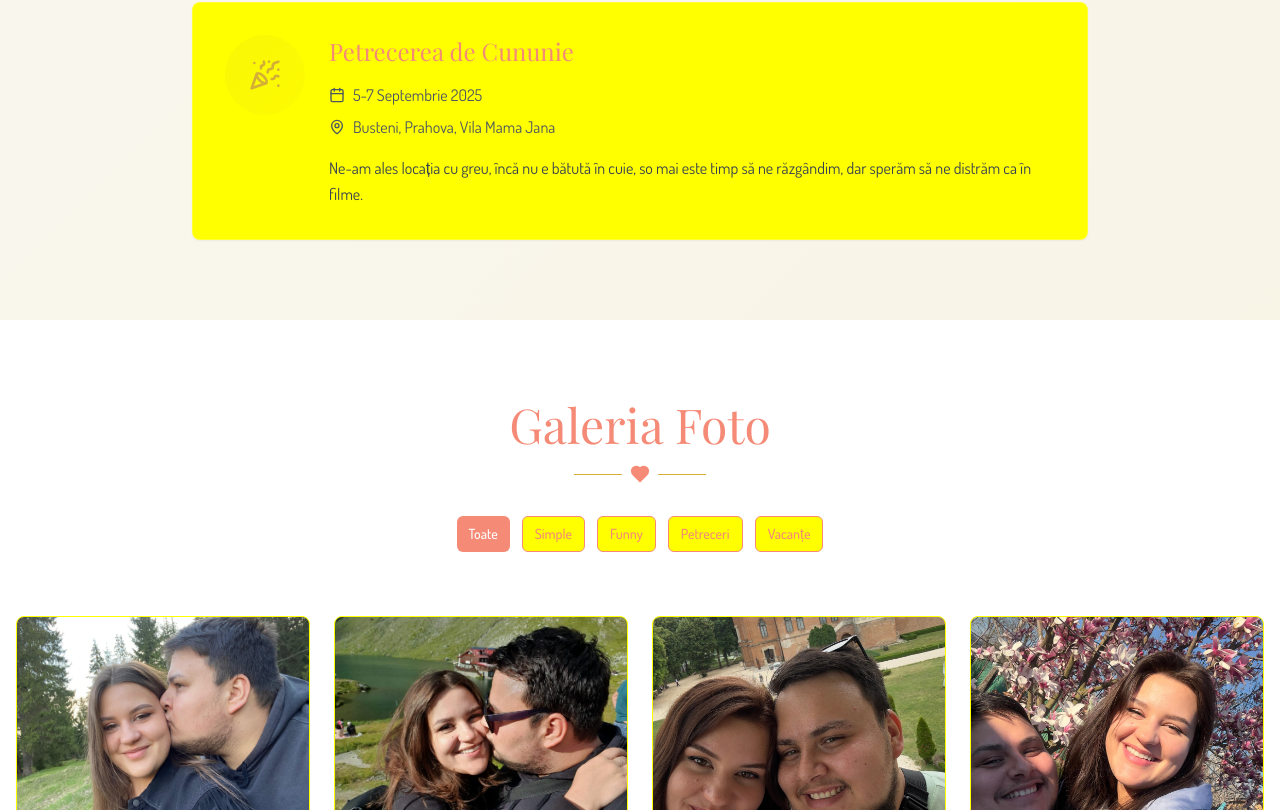
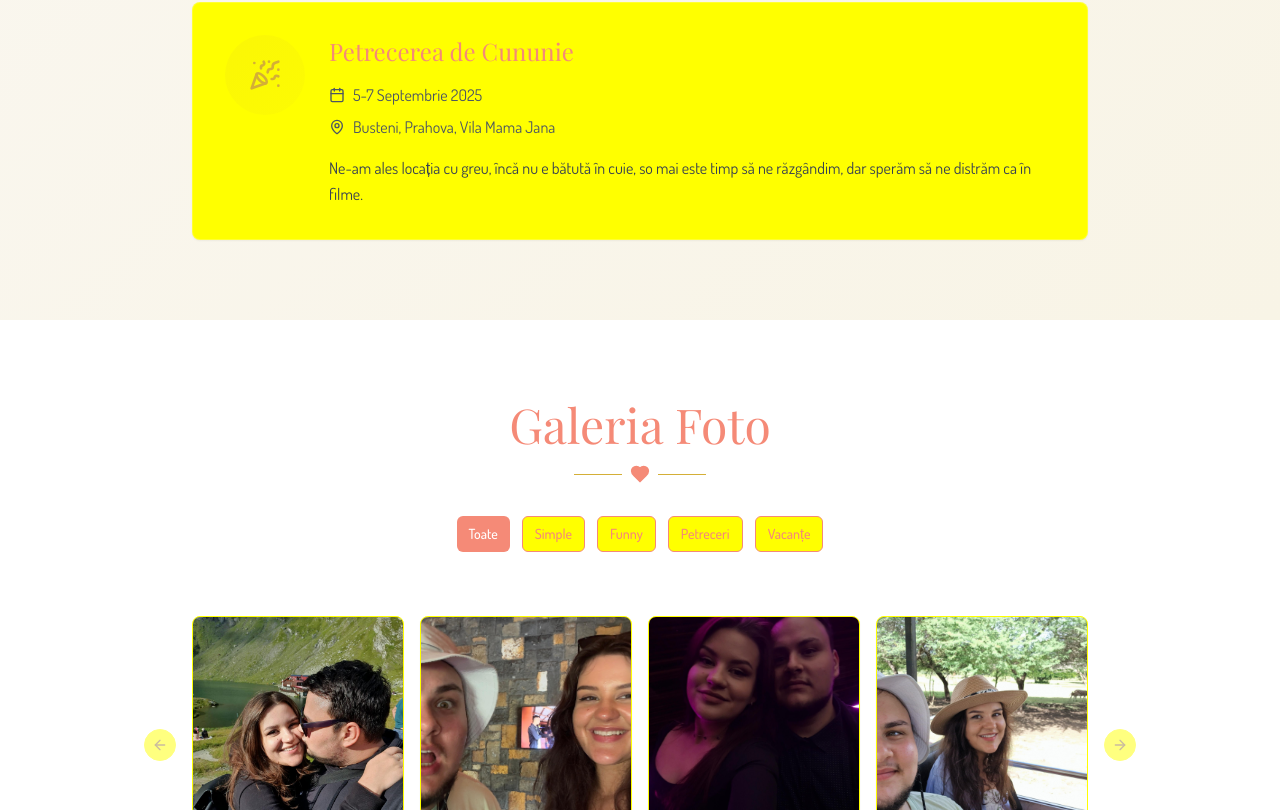
Before and after one commit to alexserban97/diana-alex-cununie, a React (Vite) app: page / in a window 1280 px wide. Shown: the part 1990-2800 px from the top of the page. Built offline with nearby package versions, Linux system fonts and the light colour scheme.

Commit message:
Refactor: Implement carousel for "Toate" category
Implement a carousel with a single line that automatically changes every 3 seconds, displaying a random photo from the four folders in the "Toate" category of the Gallery section.

```diff
--- a/src/components/GallerySection.tsx
+++ b/src/components/GallerySection.tsx
@@ -1,11 +1,19 @@
 
-import { useState } from "react";
+import { useState, useEffect } from "react";
 import { Card } from "@/components/ui/card";
 import { Button } from "@/components/ui/button";
 import { Heart, Camera } from "lucide-react";
+import {
+  Carousel,
+  CarouselContent,
+  CarouselItem,
+  CarouselNext,
+  CarouselPrevious,
+} from "@/components/ui/carousel";
 
 const GallerySection = () => {
   const [activeFilter, setActiveFilter] = useState("all");
+  const [currentCarouselIndex, setCurrentCarouselIndex] = useState(0);
 
   const filters = [
     { id: "all", label: "Toate" },
@@ -51,6 +59,36 @@ const GallerySection = () => {
     // { id: X, category: ["vacante"], src: "/src/lib/images/vacante/Vacante X.jpg", alt: "Vacante Photo X" },
   ];
 
+  // Get random photos for carousel (one from each category)
+  const getRandomPhotosForCarousel = () => {
+    const categories = ["simple", "funny", "petreceri", "vacante"];
+    const randomPhotos = [];
+
+    categories.forEach(category => {
+      const categoryPhotos = photos.filter(photo => photo.category.includes(category));
+      if (categoryPhotos.length > 0) {
+        const randomIndex = Math.floor(Math.random() * categoryPhotos.length);
+        randomPhotos.push(categoryPhotos[randomIndex]);
+      }
+    });
+
+    return randomPhotos;
+  };
+
+  const [carouselPhotos, setCarouselPhotos] = useState(getRandomPhotosForCarousel());
+
+  // Auto-change carousel every 3 seconds and refresh random photos
+  useEffect(() => {
+    if (activeFilter === "all") {
+      const interval = setInterval(() => {
+        setCarouselPhotos(getRandomPhotosForCarousel());
+        setCurrentCarouselIndex(prev => (prev + 1) % 4);
+      }, 3000);
+
+      return () => clearInterval(interval);
+    }
+  }, [activeFilter, photos]);
+
   const filteredPhotos = activeFilter === "all"
     ? photos
     : photos.filter(photo => photo.category.includes(activeFilter));
@@ -88,7 +126,34 @@ const GallerySection = () => {
           </div>
         </div>
 
-        {/* Photo Grid */}
+        {/* Conditional rendering: Carousel for "all" or Photo Grid for specific categories */}
+        {activeFilter === "all" ? (
+          <div className="max-w-4xl mx-auto">
+            <Carousel className="w-full">
+              <CarouselContent>
+                {carouselPhotos.map((photo, index) => (
+                  <CarouselItem key={`${photo.id}-${currentCarouselIndex}`} className="md:basis-1/2 lg:basis-1/4">
+                    <Card className="overflow-hidden group hover:shadow-xl transition-all duration-300 animate-fade-in">
+                      <div className="relative overflow-hidden">
+                        <img
+                          src={photo.src}
+                          alt={photo.alt}
+                          className="w-full h-64 object-cover group-hover:scale-110 transition-transform duration-500"
+                        />
+                        <div className="absolute inset-0 bg-black/0 group-hover:bg-black/20 transition-colors duration-300 flex items-center justify-center">
+                          <Camera className="text-white opacity-0 group-hover:opacity-100 transition-opacity duration-300 w-8 h-8" />
+                        </div>
+                      </div>
+                    </Card>
+                  </CarouselItem>
+                ))}
+              </CarouselContent>
+              <CarouselPrevious />
+              <CarouselNext />
+            </Carousel>
+          </div>
+        ) : (
+          /* Photo Grid for specific categories */
           <div className="grid grid-cols-1 md:grid-cols-2 lg:grid-cols-3 xl:grid-cols-4 gap-6">
             {filteredPhotos.map((photo, index) => (
               <Card
@@ -109,6 +174,7 @@ const GallerySection = () => {
               </Card>
             ))}
           </div>
+        )}
       </div>
     </section>
   );
```
Lines whose indentation alone changed are shown as unchanged.
